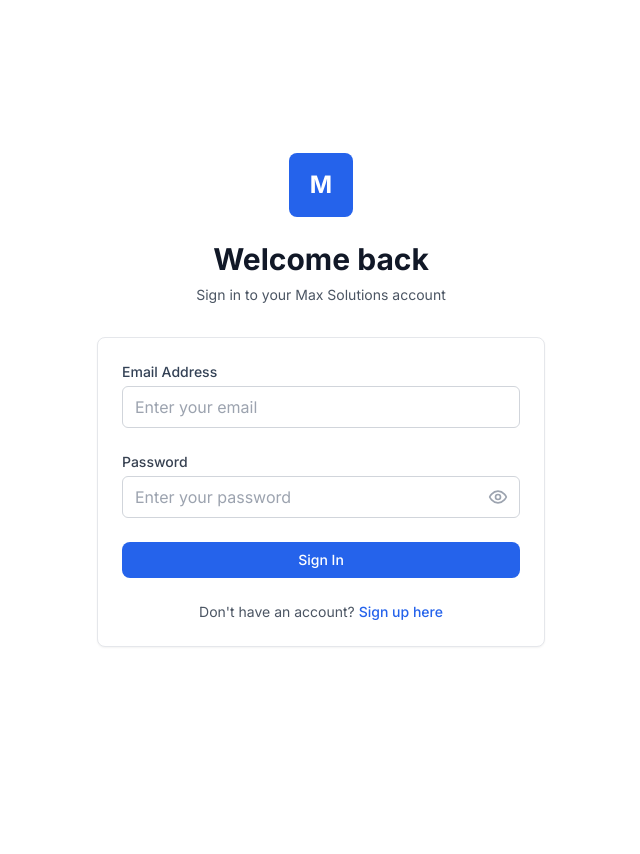
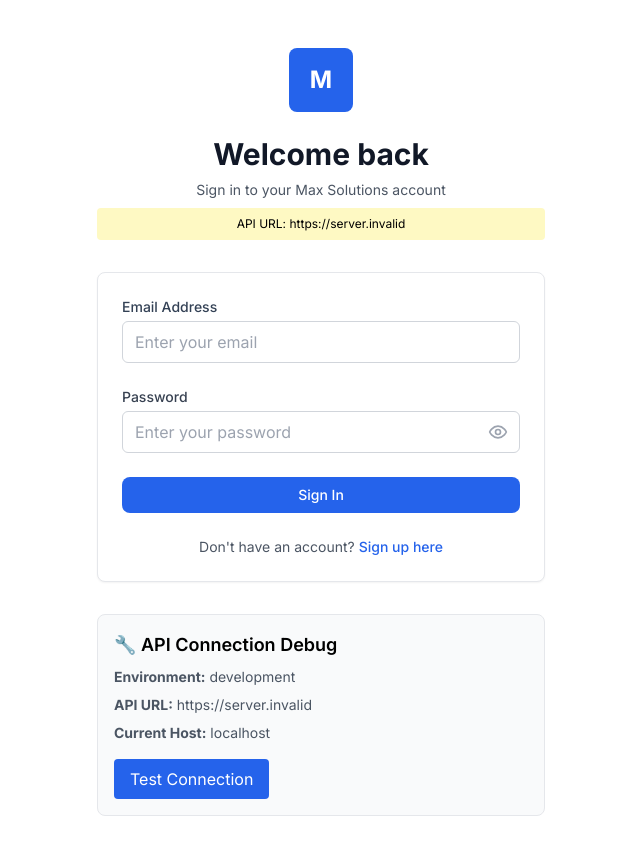
Before and after one commit to komalkumarpalwai/maxx, a React (Create React App) app in the folder client/: page /login in a window 1280 px wide. Shown: the top 854 px of the page, without its empty margins (319-959 px from the left). Before the commit the page ends 800 px from the top, so only its background shows below. Built offline with nearby package versions, Linux system fonts and the light colour scheme; no server answers.

Commit message:
day 5 client side web  fixed

```diff
--- /dev/null
+++ b/client/src/components/ConnectionTest.jsx
@@ -0,0 +1,96 @@
+import React, { useState } from 'react';
+import api from '../services/api';
+
+const ConnectionTest = () => {
+  const [status, setStatus] = useState('idle');
+  const [result, setResult] = useState(null);
+  const [error, setError] = useState(null);
+  const [details, setDetails] = useState(null);
+
+  const testConnection = async () => {
+    setStatus('testing');
+    setError(null);
+    setResult(null);
+    setDetails(null);
+
+    try {
+      console.log('Testing connection to:', process.env.REACT_APP_API_URL || 'http://localhost:5001/api');
+
+      const response = await api.get('/health');
+      setResult(response.data);
+      setStatus('success');
+      setDetails({
+        url: process.env.REACT_APP_API_URL || 'http://localhost:5001/api',
+        status: response.status,
+        headers: response.headers
+      });
+    } catch (err) {
+      console.error('Connection test failed:', err);
+      setError(err.message);
+      setStatus('error');
+      setDetails({
+        url: process.env.REACT_APP_API_URL || 'http://localhost:5001/api',
+        status: err.response?.status,
+        statusText: err.response?.statusText,
+        data: err.response?.data
+      });
+    }
+  };
+
+  return (
+    <div className="p-4 border rounded-lg bg-gray-50">
+      <h3 className="text-lg font-semibold mb-2">🔧 API Connection Debug</h3>
+
+      <div className="mb-4 space-y-2">
+        <p className="text-sm text-gray-600">
+          <strong>Environment:</strong> {process.env.NODE_ENV}
+        </p>
+        <p className="text-sm text-gray-600">
+          <strong>API URL:</strong> {process.env.REACT_APP_API_URL || 'http://localhost:5001/api (not set)'}
+        </p>
+        <p className="text-sm text-gray-600">
+          <strong>Current Host:</strong> {window.location.hostname}
+        </p>
+      </div>
+
+      <button
+        onClick={testConnection}
+        disabled={status === 'testing'}
+        className="px-4 py-2 bg-blue-600 text-white rounded hover:bg-blue-700 disabled:opacity-50"
+      >
+        {status === 'testing' ? 'Testing...' : 'Test Connection'}
+      </button>
+
+      {status === 'success' && result && (
+        <div className="mt-4 p-3 bg-green-100 border border-green-300 rounded">
+          <h4 className="font-semibold text-green-800">✅ Connection Successful!</h4>
+          <div className="text-sm text-green-700 mt-2">
+            <p><strong>Response:</strong></p>
+            <pre className="bg-white p-2 rounded text-xs">{JSON.stringify(result, null, 2)}</pre>
+            {details && (
+              <div className="mt-2">
+                <p><strong>Details:</strong></p>
+                <pre className="bg-white p-2 rounded text-xs">{JSON.stringify(details, null, 2)}</pre>
+              </div>
+            )}
+          </div>
+        </div>
+      )}
+
+      {status === 'error' && error && (
+        <div className="mt-4 p-3 bg-red-100 border border-red-300 rounded">
+          <h4 className="font-semibold text-red-800">❌ Connection Failed</h4>
+          <p className="text-sm text-red-700 mt-2"><strong>Error:</strong> {error}</p>
+          {details && (
+            <div className="mt-2">
+              <p className="text-sm text-red-700"><strong>Details:</strong></p>
+              <pre className="bg-white p-2 rounded text-xs">{JSON.stringify(details, null, 2)}</pre>
+            </div>
+          )}
+        </div>
+      )}
+    </div>
+  );
+};
+
+export default ConnectionTest;
--- a/client/src/pages/Login.jsx
+++ b/client/src/pages/Login.jsx
@@ -5,6 +5,7 @@
 import Button from '../components/Button';
 import Input from '../components/Input';
 import toast from 'react-hot-toast';
+import ConnectionTest from '../components/ConnectionTest';
 
 const Login = () => {
   const [formData, setFormData] = useState({
@@ -15,6 +16,9 @@
   const [loading, setLoading] = useState(false);
   const [errors, setErrors] = useState({});
   const [loginHint, setLoginHint] = useState('');
+
+  // Debug: Show current API URL
+  const apiUrl = process.env.REACT_APP_API_URL || 'http://localhost:5001/api';
 
   const { login } = useAuth();
   const navigate = useNavigate();
@@ -99,6 +103,12 @@
           <p className="mt-2 text-sm text-gray-600">
             Sign in to your Max Solutions account
           </p>
+          {/* Debug info - remove after fixing */}
+          {process.env.NODE_ENV === 'development' && (
+            <div className="mt-2 p-2 bg-yellow-100 rounded text-xs">
+              API URL: {apiUrl}
+            </div>
+          )}
         </div>
 
         <div className="card">
@@ -180,6 +190,11 @@
             </p>
           </div>
         </div>
+
+        {/* Connection Test - Remove after fixing */}
+        <div className="mt-8">
+          <ConnectionTest />
+        </div>
       </div>
     </div>
   );
```
